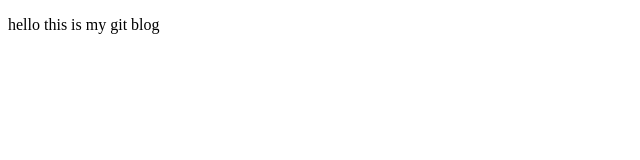
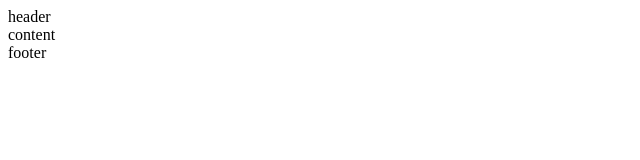
Before and after one commit to woolen-h/woolen-h.github.io, a plain HTML site: page index.html in a window 1280 px wide. Shown: the whole page, without its empty margins (0-640 px from the left). Drawn offline with Linux system fonts and the light colour scheme.

Commit message:
[Structure] head, cont, foot

```diff
--- a/index.html
+++ b/index.html
@@ -7,6 +7,14 @@
     <title>Document</title>
 </head>
 <body>
-    <p>hello this is my git blog</p>
+    <div class="header">
+        header
+    </div>
+    <div class="content">
+        content
+    </div>
+    <div class="footer">
+        footer
+    </div>
 </body>
 </html>
```
